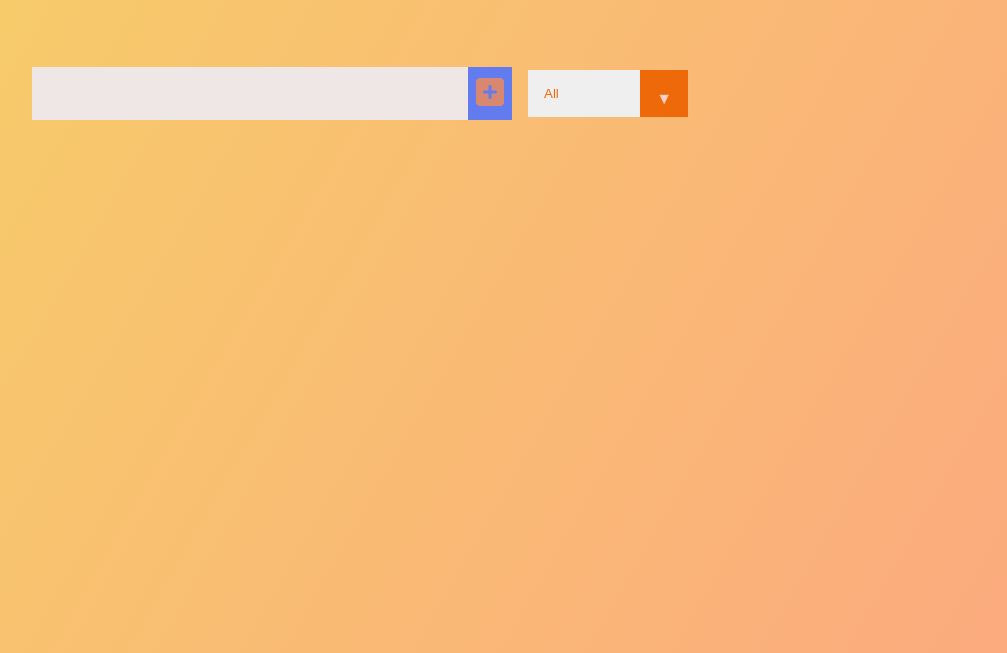
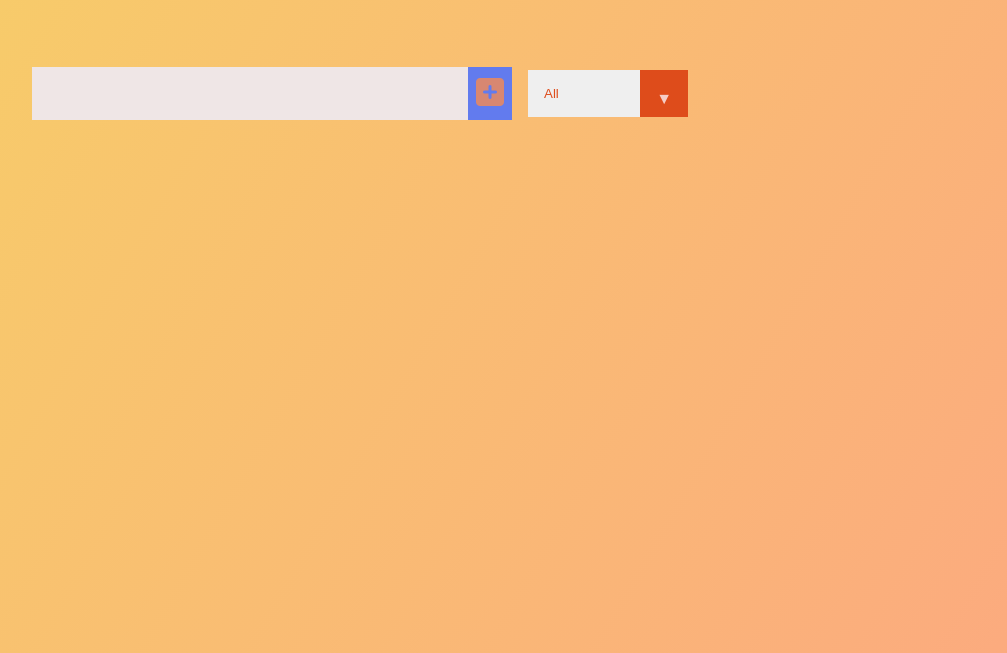
Before and after one commit to mlmsmith/to-do-app, a plain HTML site: page index.html in a window 1280 px wide. Shown: the part 147-800 px from the top of the page, without its empty margins (272-1279 px from the left). Drawn offline with Linux system fonts and the light colour scheme.

Commit message:
Edited style.css

```diff
--- a/style.css
+++ b/style.css
@@ -122,7 +122,7 @@ select {
 }
 
 select {
-    color:rgb(238, 105, 10);
+    color:rgb(222, 76, 27);
     width: 10rem;
     cursor: pointer;
     padding: 1rem;
@@ -131,7 +131,7 @@ select {
 .select::after {
     content: "\25BC";
     position: absolute;
-    background:rgb(238, 105, 10);
+    background:rgb(222, 76, 27);
     top: 0;
     right: 0;
     padding: 1rem;
```
